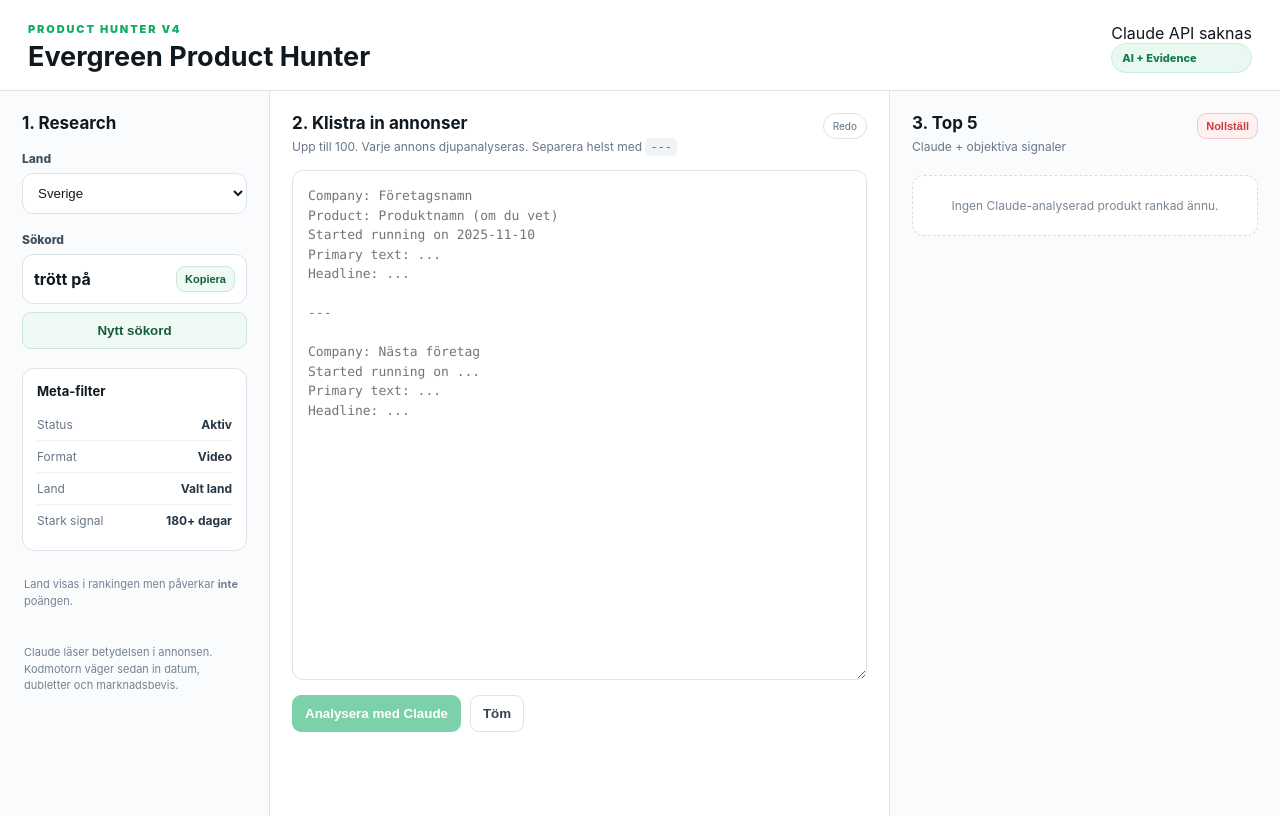
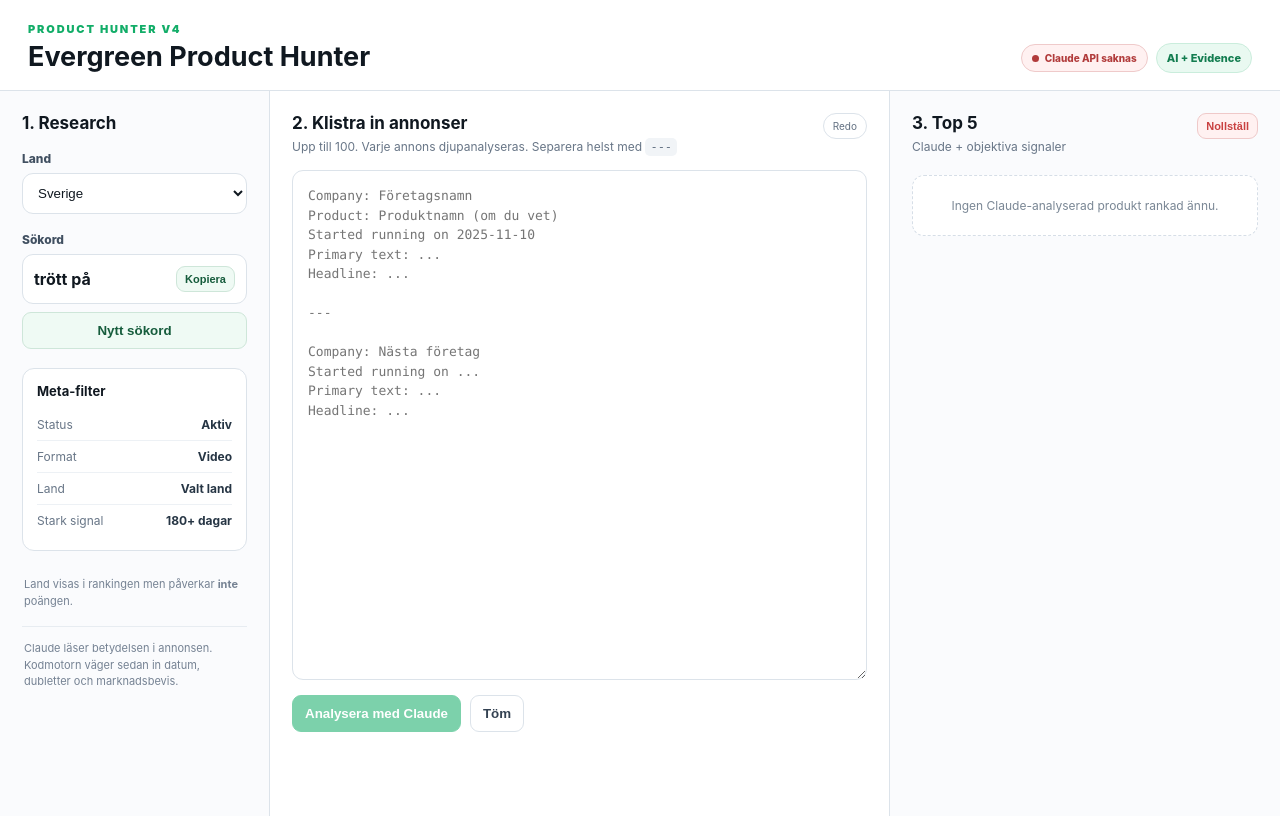
Before and after one commit to esei-melestesfay-afk/PRODUCT-HUNTER, a Flask app: page / in a window 1280 px wide. Run offline with Flask 3, Linux system fonts and the light colour scheme; data that the repository does not hold is empty.

Commit message:
Style Claude AI status and analysis details

```diff
--- a/static/style.css
+++ b/static/style.css
@@ -39,4 +39,13 @@ button:disabled{opacity:.55;cursor:wait}.primary{background:var(--green);border-
 .company{font-size:10px;color:#7a8795;margin-top:3px}.rank-card p{font-size:11px;margin-top:6px}.why{font-size:10px;color:#405063;margin-top:7px}
 .score-grid{display:grid;grid-template-columns:1fr 1fr;gap:6px;margin-top:10px}.score-grid span{border-radius:8px;display:flex;justify-content:space-between}.score-grid b{color:#273747}
 .empty{background:#fff;border:1px dashed #d6dee7;border-radius:12px;color:#7a8795;text-align:center;padding:22px;margin-top:20px;font-size:12px}
-@media(max-width:1150px){.layout{grid-template-columns:250px 1fr}.right{grid-column:1/-1;border-top:1px solid var(--border)}}@media(max-width:760px){.layout{display:block}.panel{border-right:0;border-bottom:1px solid var(--border)}textarea{min-height:350px}}
+.header-status{display:flex;align-items:center;gap:8px}
+.ai-badge{display:flex;align-items:center;gap:6px;padding:7px 10px;border-radius:999px;font-size:10px;font-weight:850;border:1px solid var(--border);background:#fff;color:#617080}
+.ai-badge.online{background:#eafaf2;border-color:#c9eddc;color:#0d7b49}
+.ai-badge.offline{background:#fff1f1;border-color:#efcaca;color:#b13b3b}
+.ai-dot{width:7px;height:7px;border-radius:50%;background:currentColor;display:inline-block}
+.ai-mini{font-size:9px;font-weight:900;border-radius:6px;padding:4px 6px;background:#eef0ff;color:#5c54b7}
+.ai-note{border-top:1px solid #e7ecf1;margin-top:7px;padding-top:13px}
+.purchase-reason,.ai-why{font-size:11px;color:#455566;margin-top:8px;line-height:1.45}
+.ai-why b,.warnings b{color:#253444}
+@media(max-width:1150px){.layout{grid-template-columns:250px 1fr}.right{grid-column:1/-1;border-top:1px solid var(--border)}}@media(max-width:760px){.topbar{align-items:flex-start;gap:12px;flex-direction:column}.header-status{flex-wrap:wrap}.layout{display:block}.panel{border-right:0;border-bottom:1px solid var(--border)}textarea{min-height:350px}}
```
